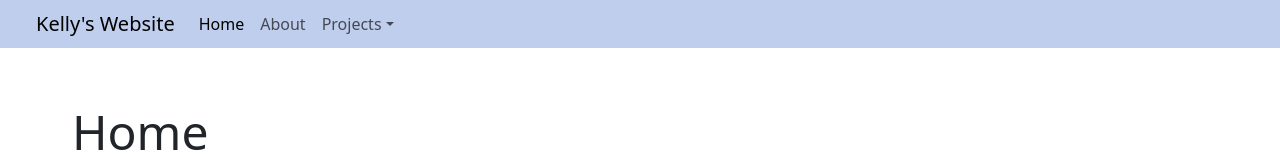
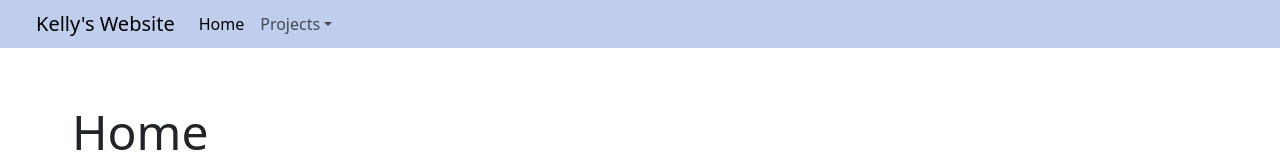
Before and after one commit to kellyyyc/personal_website, a React (Vite) app: page / in a window 1280 px wide. Shown: the top 160 px of the page. Built offline with nearby package versions, Linux system fonts and the light colour scheme.

Commit message:
removed about in navbar

```diff
--- a/src/Components/Navbar.jsx
+++ b/src/Components/Navbar.jsx
@@ -20,9 +20,6 @@
               <li className="nav-item">
                 <a className="nav-link active" aria-current="page" href="/">Home</a>
               </li>
-              <li className="nav-item">
-                <a className="nav-link" href="#">About</a>
-              </li>
               <li className="nav-item dropdown">
                 <a className="nav-link dropdown-toggle" href="#" role="button" data-bs-toggle="dropdown" aria-expanded="false">
                   Projects
```
